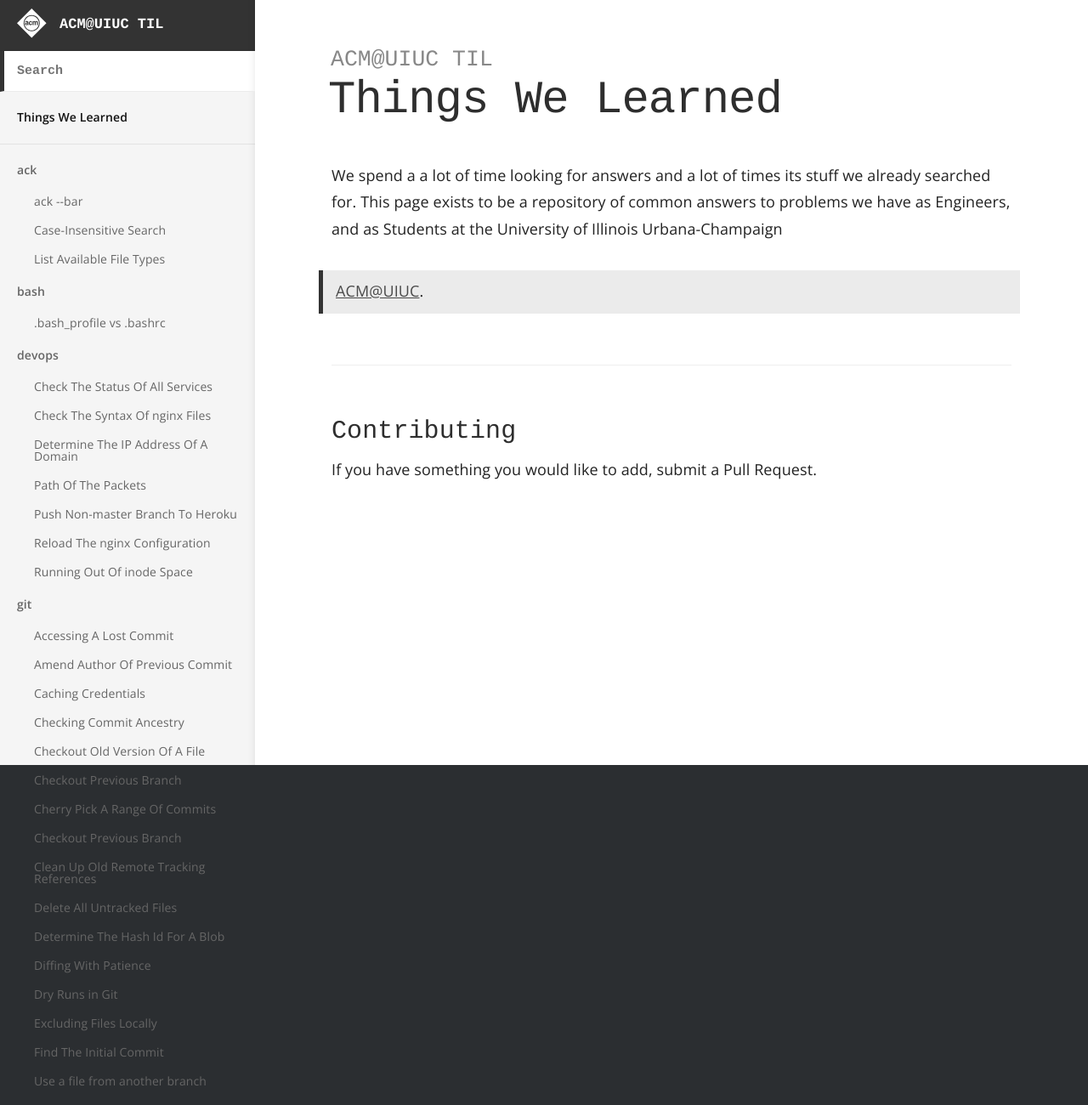
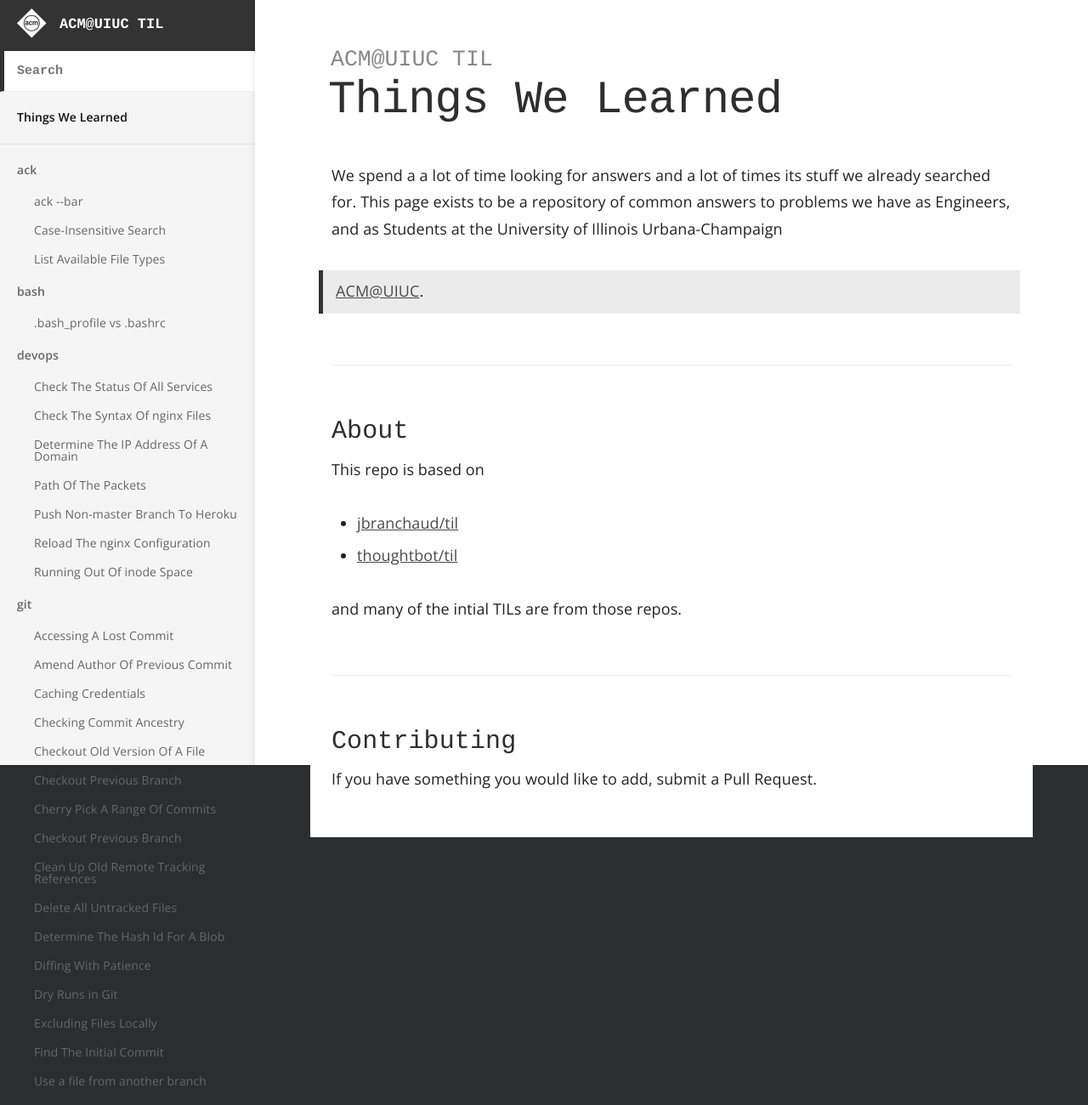
Before and after one commit to acm-uiuc/til, a Jekyll site: the page built from index.md, in a window 1280 px wide. Shown: the whole page at 85% size. Built offline with Jekyll 4.4.1, drawn with Linux system fonts in a browser that asks for light colours.

Commit message:
a attribution

```diff
--- a/index.md
+++ b/index.md
@@ -7,6 +7,14 @@ This page exists to be a repository of common answers to problems we have as Eng
 
 > [ACM@UIUC](acm.illinois.edu).
 
+### About
+This repo is based on
+
+ * [jbranchaud/til](https://github.com/jbranchaud/til)
+ * [thoughtbot/til](https://github.com/thoughtbot/til)
+
+and many of the intial TILs are from those repos.
+
 ### Contributing
 
 If you have something you would like to add, submit a Pull Request.
```
